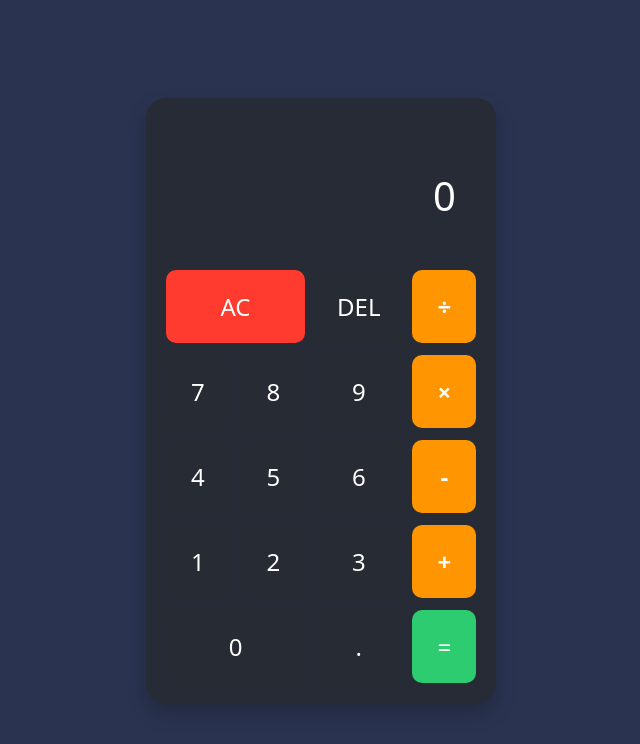
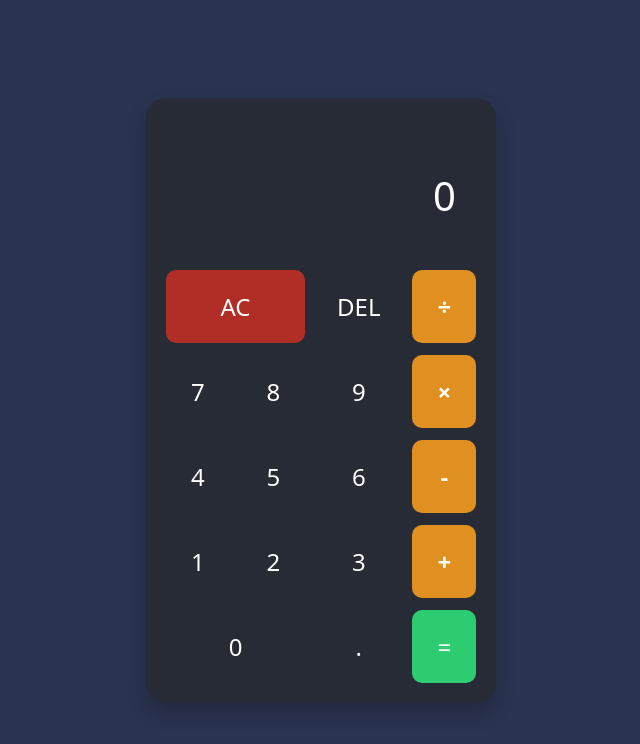
Before and after one commit to suryabhanmjh/Stope-Watch, a plain HTML site: page calculater/calculater.html in a window 1280 px wide. Shown: the whole page, without its empty margins (319-959 px from the left). Drawn offline with Linux system fonts and the light colour scheme.

Commit message:
Update operator and AC button colors in CSS for consistency

```diff
--- a/calculater/style.css
+++ b/calculater/style.css
@@ -11,8 +11,8 @@
     --display-bg: #262b35;
     --button-bg: #272B33;
     --text: #FFFFFF;
-    --operator: #FF9500;
-    --ac-color: #FF3B30;
+    --operator: #e09020;
+    --ac-color: #b12e27;
     --equals: #2ECC71;
 }
 
```
